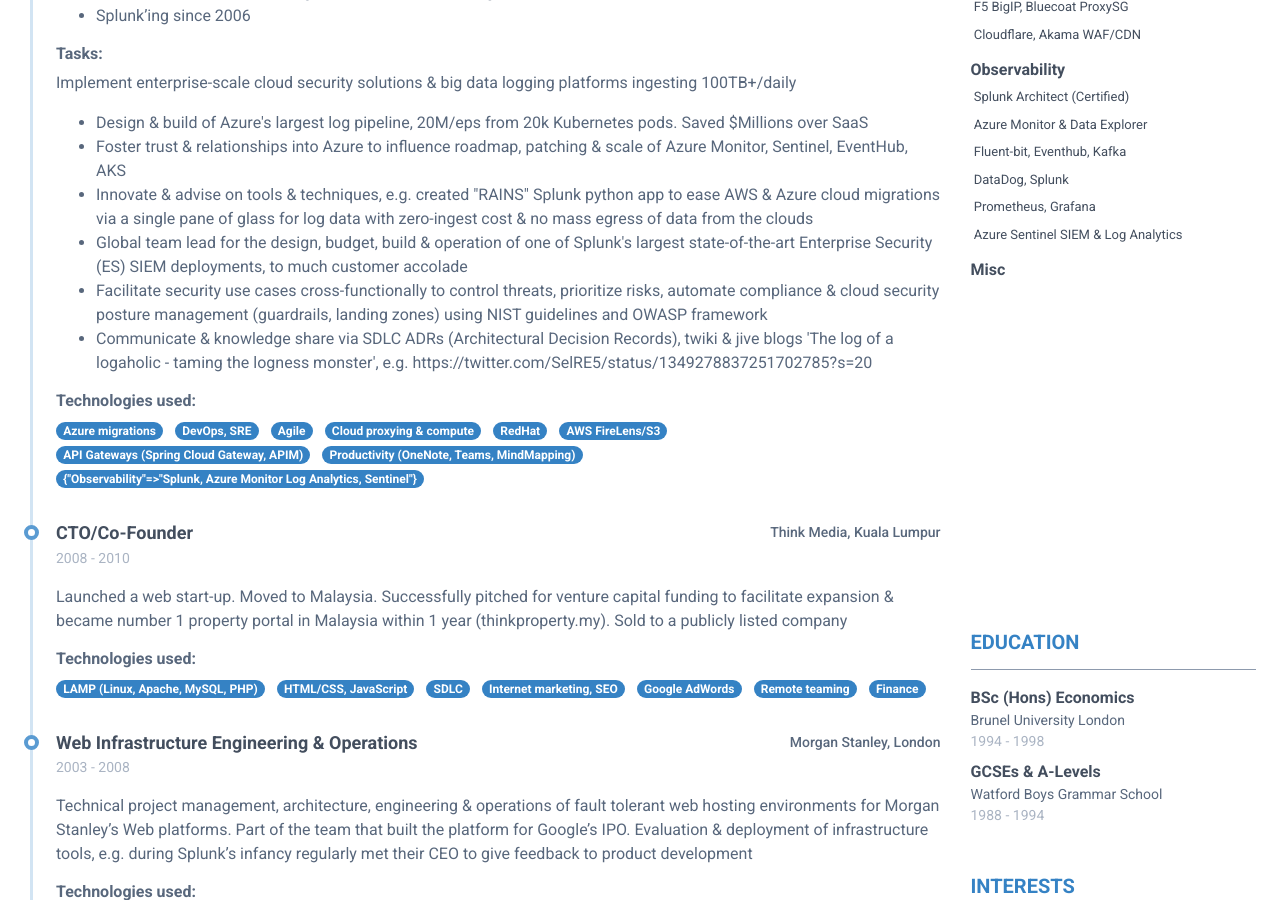
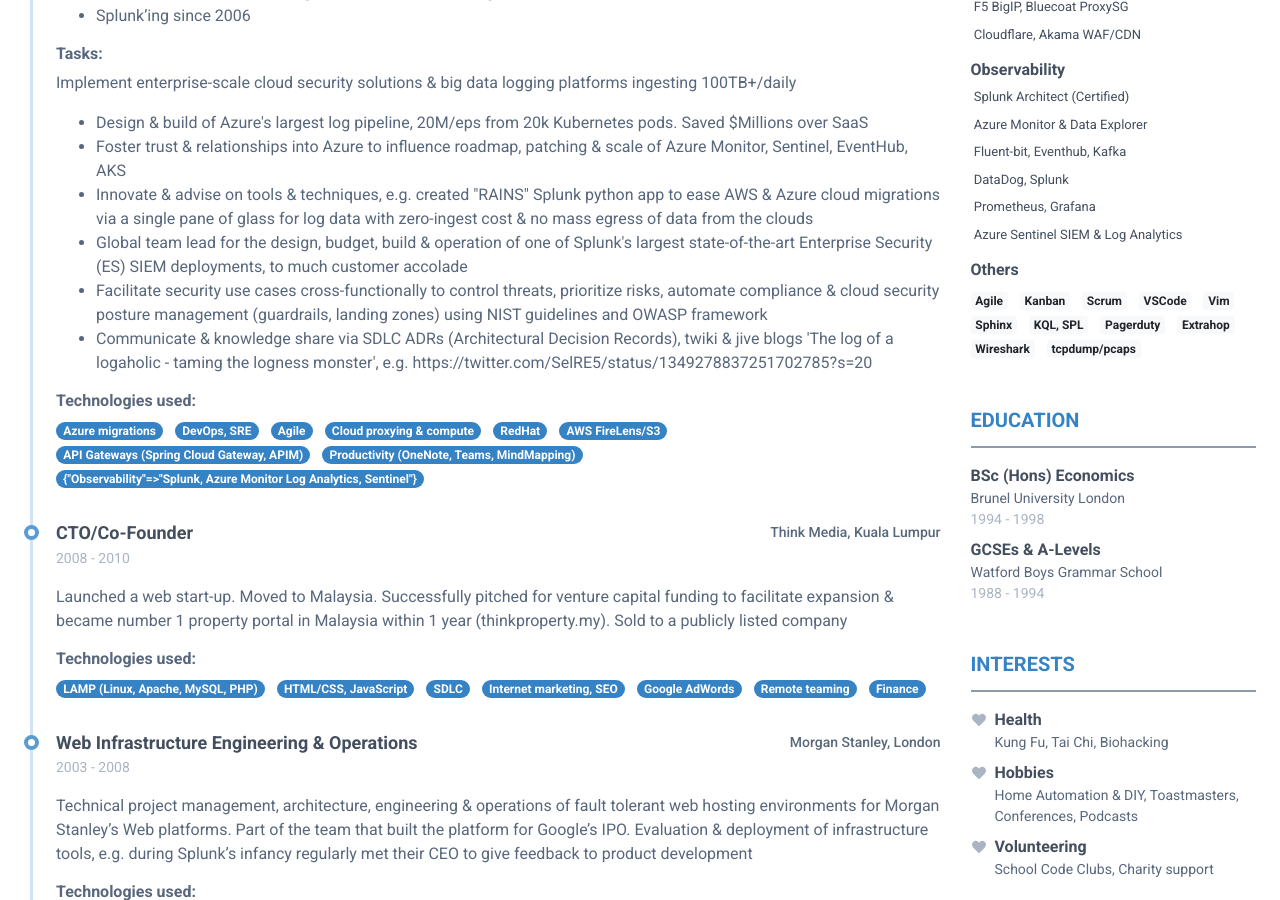
Before and after one commit to Hamy200/resume, a Jekyll site: the page built from index.markdown, in a window 1280 px wide and 900 px high, scrolled down 562 px. Built offline with Jekyll 4.4.1, drawn with Linux system fonts in a browser that asks for light colours; nearby versions of some CDN libraries.

Commit message:
Update data.yml

```diff
--- a/_data/data.yml
+++ b/_data/data.yml
@@ -160,7 +160,7 @@ skills:
       - name: DataDog, Splunk
       - name: Prometheus, Grafana
       - name: Azure Sentinel SIEM & Log Analytics
-  - category: Misc
+  - category: others
     tools:
       - Agile
       - Kanban
```
